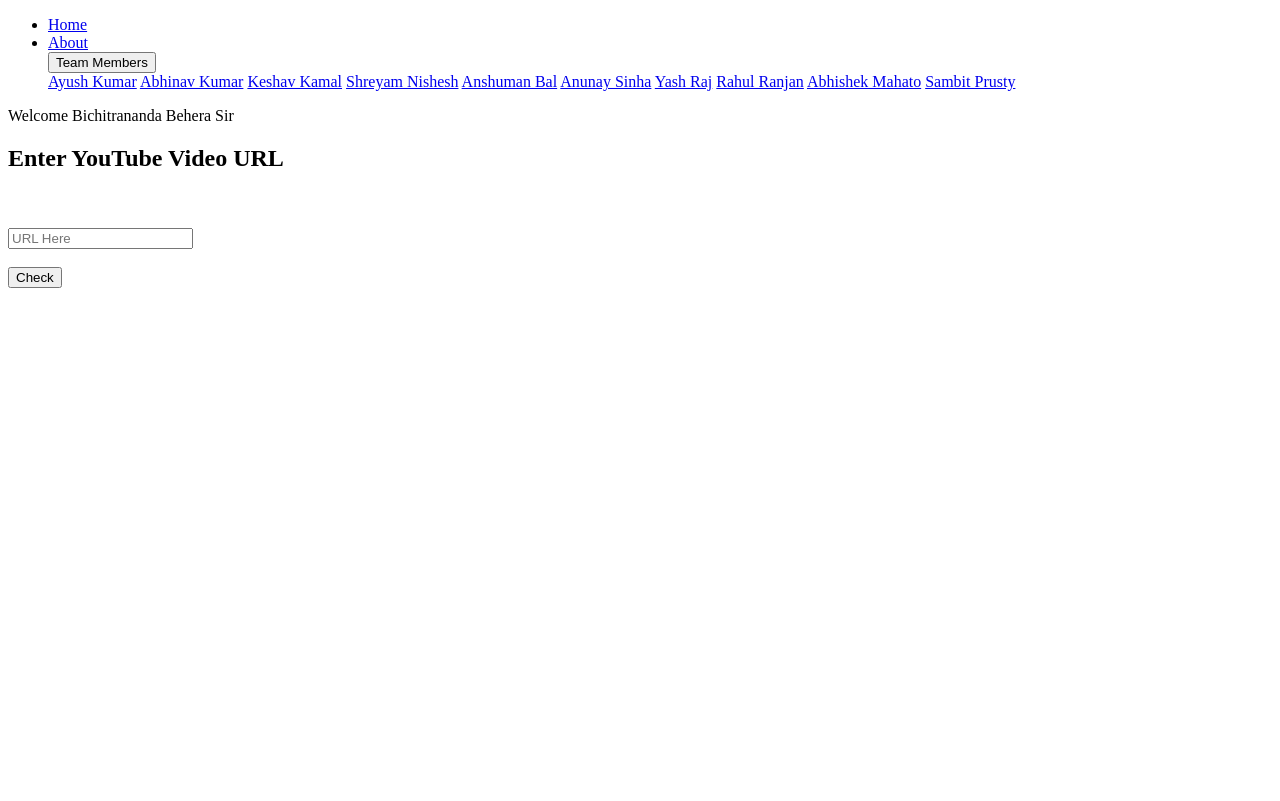
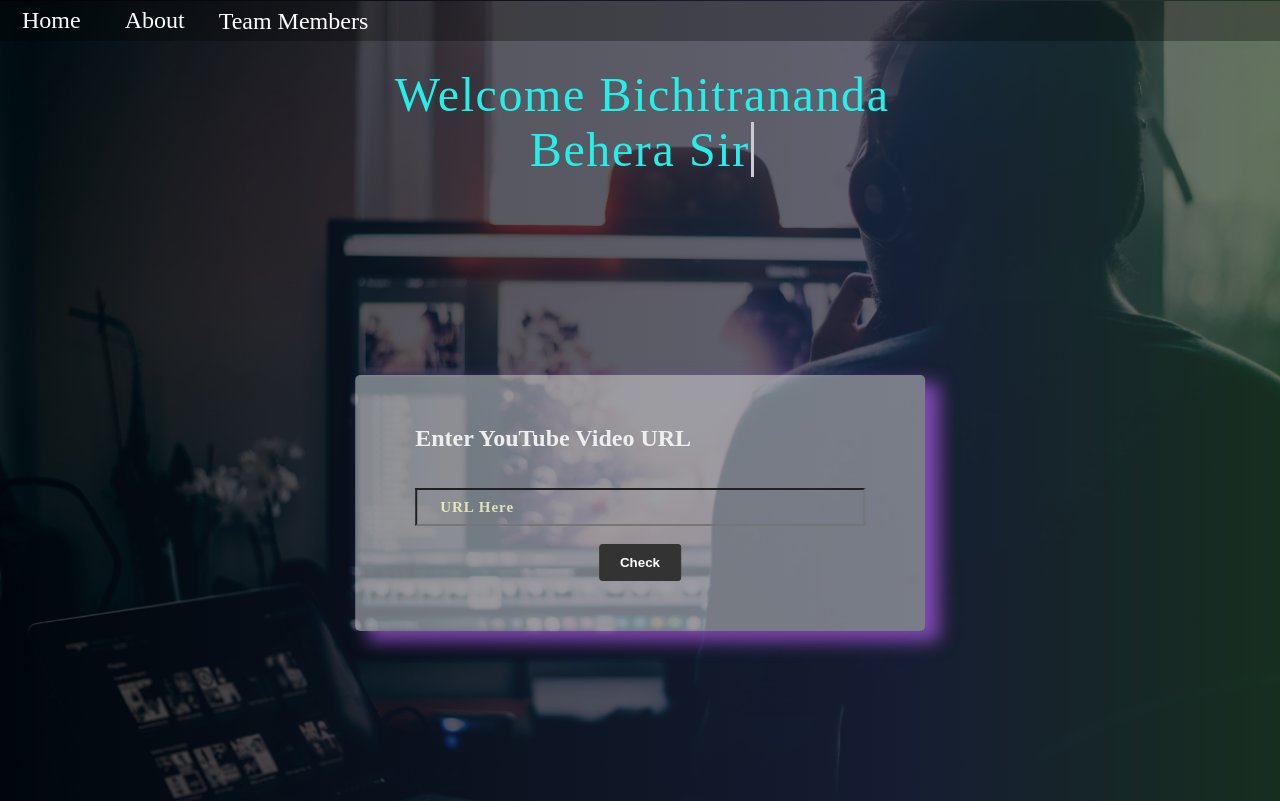
Before and after one commit to Ayush-Kumar-18/Youtube-Comment-Analyzer, a Flask app: page / in a window 1280 px wide. Before the commit the page ends 288 px from the top, so only its background shows below. Run offline with Flask 2, Linux system fonts and the light colour scheme.

Commit message:
Update style.css

```diff
--- a/static/style.css
+++ b/static/style.css
@@ -1,54 +1,291 @@
-<!DOCTYPE html>
-<html lang="en">
-<head>
-    <meta charset="UTF-8">
-    <meta name="viewport" content="width=device-width, initial-scale=1.0">
-    <meta http-equiv="X-UA-Compatible" content="ie=edge">
-    <link rel="stylesheet" type="text/css" href="public/Css/style.css" />
-</head>
+@import url('https://fonts.googleapis.com/css?family=Montserrat');
 
-<body>
-    <header>
-        <div id="navbar">
-            <ul>
-                <li><a href="#">Home</a></li>
-                <li><a href="./about.html">About</a></li>
-                <div class="dropdown">
-                    <button class="dropbtn">Team Members
-                      <i class="fa fa-caret-down"></i>
-                    </button>
-                    <div class="dropdown-content">
-                      <a href="#">Ayush Kumar</a>
-                      <a href="#">Abhinav Kumar</a>
-                      <a href="#">Keshav Kamal</a>
-                      <a href="#">Shreyam Nishesh</a>
-                      <a href="#">Anshuman Bal</a>
-                      <a href="#">Anunay Sinha</a>
-                      <a href="#">Yash Raj</a>
-                      <a href="#">Rahul Ranjan</a>
-                      <a href="#">Abhishek Mahato</a>
-                      <a href="#">Sambit Prusty</a>
-                    </div>
-                  </div>
-            </ul>
-        </div>
-    </header>
-    <!-- Auto typing content -->
-    <div class="container">
-        <p><span class="typed-text"></span><span class="cursor">&nbsp;</span></p>
-    </div>
+* {
+  margin: 0;
+  padding: 0;
+  box-sizing: border-box;
+}
 
-    <!-- Action to the same route as in post method I added -->
-    <div class="form-container">
-        <form action="/submit" method="post">
-            <h2>Want to Check How Tweet Sounds!</h2>
-            <br><br>
-            <input type="text" name="name" id="name" placeholder="Enter a twitter user-name">
-            <br><br>
-            <button class="button" type="submit">Check</button>
-        </form>
-    </div>
+#navbar{
+  display: flex;
+  align-items: center;
+  position: absolute;
+  height: 40px;
+  width: 100%;
+}
 
-    <script src="public/function/work.js"></script>
-</body>
-</html>
+#navbar::before{
+  content: "";
+  background-color: black;
+  position: absolute;
+  top: 0;
+  left: 0;
+  height: 100%;
+  width: 100%;
+  z-index: -1;
+  opacity: 0.3;
+}
+/* Navigation Bar :list styling */
+#navbar ul{
+  display: flex;
+}
+
+#navbar ul li a{
+  font-size: 1.5rem;
+  margin: 2px 10px;
+  padding: 6px 12px;
+  text-decoration: none;
+  color: white;
+  border-radius: 15px;
+}
+
+#navbar li{
+  list-style: none;
+}
+
+#navbar ul li a:hover{
+  color: black;
+  background-color: white;
+}
+
+/* The dropdown container */
+.dropdown {
+  overflow: hidden;
+}
+
+/* Dropdown button */
+.dropdown .dropbtn {
+  font-size: 16px;
+  border: none;
+  outline: none;
+  font-size: 1.5rem;
+  margin: 2px 10px;
+  padding: 1px 12px;
+  text-decoration: none;
+  color: white;
+  border-radius: 15px;
+  background-color: inherit;
+  font-family: inherit; /* Important for vertical align on mobile phones */
+  margin: 0; /* Important for vertical align on mobile phones */
+}
+.dropdown:hover .dropbtn {
+  color: black;
+  background-color: white;
+}
+.dropdown-content {
+  display: none;
+  position: absolute;
+  background-color: #f9f9f9;
+  min-width: 160px;
+  box-shadow: 0px 8px 16px 0px rgba(0,0,0,0.2);
+  z-index: 1;
+}
+.dropdown-content a {
+  float: none;
+  color: black;
+  padding: 12px 16px;
+  text-decoration: none;
+  display: block;
+  text-align: left;
+}
+.dropdown-content a:hover {
+  background-color: #ddd;
+}
+/* Show the dropdown menu on hover */
+.dropdown:hover .dropdown-content {
+  display: block;
+}
+
+/* Body Styling */
+body {
+  font-family: 'Times New Roman', sans-serif;
+  background: rgb(0,0,1);
+  background: linear-gradient(90deg,rgb(0 0 0) 0%, rgb(29 29 56 / 87%) 71%, rgb(28 58 22 / 81%) 100%);
+  /* background-color: #000; */
+  color: #eee;
+  background-color: #333;
+  background-size: cover;
+  background-position: center center;
+  background-repeat: no-repeat;
+  min-height: 100vh;
+  position: relative;
+}
+
+body::before{
+  font-family: 'Times New Roman', sans-serif;
+  color: #eee;
+  content: "";
+  background: url('front.jpg') no-repeat center center/cover;
+  position: absolute;
+  top: 0px;
+  left: 0px;
+  width: 100%;
+  min-height: 100vh;
+  z-index: -1;
+  opacity: 0.3;
+}
+
+.container {
+  height: 20%;
+  display: flex;
+  margin: 1px 25%;
+  width: 50.33%;
+}
+.container p {
+  font-size: 3rem;
+  padding: 1rem;
+  margin-top: 50px;
+  font-weight: bold;
+  letter-spacing: 0.1rem;
+  text-align: center;
+  overflow: hidden;
+}
+.container p span.typed-text {
+  font-weight: normal;
+  color: #26eeea;
+}
+.container p span.cursor {
+  display: inline-block;
+  background-color: #ccc;
+  margin-left: 0.1rem;
+  width: 3px;
+  animation: blink 1s infinite;
+}
+.container p span.cursor.typing {
+  animation: none;
+}
+@keyframes blink {
+  0%  { background-color: #ccc; }
+  49% { background-color: #ccc; }
+  50% { background-color: transparent; }
+  99% { background-color: transparent; }
+  100%  { background-color: #ccc; }
+}
+
+.form-container {
+  background: rgb(220 220 220 / 50%);;
+  /* background: transparent; */
+  border-radius: 5px;
+  width: 44.5%;
+  padding: 50px 60px;
+  position: absolute;
+  top: 54%;
+  left: 50%;
+  transform: translate(-50%, -50%);
+  box-shadow: 13px 9px 18px 1px #924ec6de;
+  margin-top: 70px;
+}
+
+
+@media (max-width: 1090px) {
+  .form-container {
+    padding: 27px 40px;
+    height: 33%;
+    width: 60%;
+    margin-top: 60px;
+  }
+}
+::placeholder{
+  padding: 0px 13px;
+  color: rgba(249, 252, 195, 0.803);
+}
+
+input[type="text"] {
+  font: Bold 15px/24px "Times New Roman", Arial, sans-serif;
+  width: 100%;
+  padding: 5px 10px;
+  letter-spacing: 1px;
+  background-color: transparent;
+}
+
+.button {
+  border: 1px solid #333;
+  border-radius: 3px;
+  background: #333;
+  color: #fff;
+  font-weight: bold;
+  padding: 10px 20px;
+  display: block;
+  margin: 0 auto;
+  transition: all .3s ease-in-out;
+  cursor: pointer;
+}
+
+.button:hover {
+  background: #bcbcbca6;
+    color: #000;
+    font-weight: bold;
+    box-shadow: -2px 4px 9px 0px rgb(29 29 1);
+}
+
+/* About Page */
+.about-container{
+  background: rgb(220 220 220 / 50%);
+  /* background: transparent; */
+  border-radius: 5px;
+  width: 55%;
+  height: 70%;
+  padding: 31px 100px;
+  position: absolute;
+  top: 50%;
+  left: 50%;
+  transform: translate(-50%, -50%);
+  box-shadow: 13px 9px 18px 1px #924ec6de;
+  letter-spacing: 1.5px;
+  line-height: 1.5rem;
+  margin-top: 50px;
+}
+
+.about-container h1{
+  font-weight: bold;
+  padding: 13px 27%;
+}
+
+@media (max-width: 1090px) {
+  .about-container{
+    min-height: 80%;
+  }
+  .about-container h1{
+    padding: 7px 15%;
+  }
+}
+/* Team Members Page */
+.team{
+  display: flex;
+  align-items: center;
+  position: absolute;
+  height: 40px;
+  width: 100%;
+}
+
+/* .members-box{
+
+} */
+
+/* contact us page */
+.c-container{
+  background: rgb(220 220 220 / 50%);
+  /* background: transparent; */
+  border-radius: 5px;
+  width: 71%;
+  height: 85%;
+  padding: 40px 70px;
+  position: absolute;
+  top: 50%;
+  left: 50%;
+  transform: translate(-50%, -50%);
+  box-shadow: 13px 9px 18px 1px #d8d347de;
+  margin-top: 50px;
+}
+
+.c-container h1{
+  font-weight: bold;
+  padding: 13px 27%;
+}
+/*
+@media (max-width: 1090px) {
+  .c-container{
+    min-height: 85%;
+    margin-top: 50px;
+  }
+} */
```
